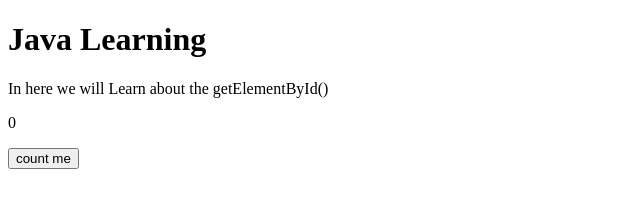
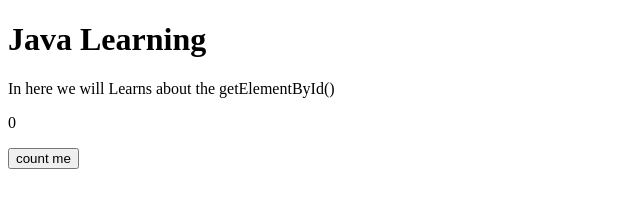
Before and after one commit to Raamm213/JavaScript_Learning, a plain HTML site: page JavaLearing.html in a window 1280 px wide. Shown: the full height of the page, 0-640 px from the left. Drawn offline with Linux system fonts and the light colour scheme.

Commit message:
Fix typo in Java Learning introduction paragraph

```diff
--- a/JavaLearing.html
+++ b/JavaLearing.html
@@ -8,7 +8,7 @@
 </head>
 <body>
     <h1>Java Learning</h1>
-    <p>In here we will Learn about the getElementById()</p>
+    <p>In here we will Learns about the getElementById()</p>
     <p id="parent">0</p>
     <button id="btn">count me </button>
     <script>
```
